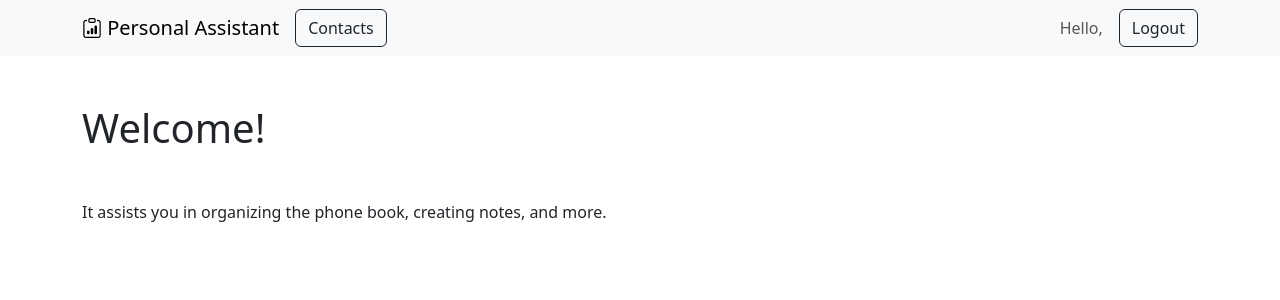
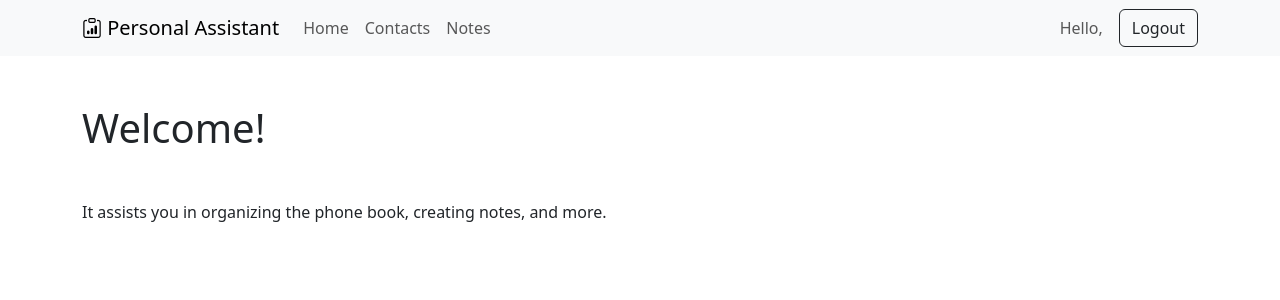
Before and after one commit to BIN0VA/Personal-Assistant, a Django app: template personal_assistant/pa_core/templates/pa_core/home.html in a window 1280 px wide. Shown: the top 300 px of the page. Run offline with Django 3.2, Linux system fonts and the light colour scheme; the template is opened without the code that fills it, so the values that code supplies are empty.

Commit message:
Issue #9: Add links to the main menu

```diff
--- a/personal_assistant/pa_core/templates/pa_core/home.html
+++ b/personal_assistant/pa_core/templates/pa_core/home.html
@@ -50,16 +50,33 @@
                         id="navbarSupportedContent"
                     >
                         <ul class="navbar-nav me-auto">
-                            <a
-                                class="
-                                    btn
-                                    btn-outline-dark
-                                    {% if request.path  == '/contacts/'%}active{% endif %}
-                                "
-                                href="{% url 'pa_contacts:main' %}"
-                            >
-                                Contacts
-                            </a>
+                            <li class="nav-item">
+                                <a
+                                    class="nav-link"
+                                    aria-current="page"
+                                    href="{% url 'pa_core:home' %}"
+                                >
+                                    Home
+                                </a>
+                            </li>
+                            <li class="nav-item">
+                                <a
+                                    class="nav-link"
+                                    aria-current="page"
+                                    href="{% url 'pa_contacts:main' %}"
+                                >
+                                    Contacts
+                                </a>
+                            </li>
+                            <li class="nav-item">
+                                <a
+                                    class="nav-link"
+                                    aria-current="page"
+                                    href="{% url 'pa_note:note' %}"
+                                >
+                                    Notes
+                                </a>
+                            </li>
                         </ul>
                         <span class="navbar-text">
                             Hello, {{ user.username }}
--- a/pyproject.toml
+++ b/pyproject.toml
@@ -1,6 +1,6 @@
 [tool.poetry]
 name = "personal-assistant"
-version = "0.6.0"
+version = "0.7.0"
 description = "It assists you in organizing the phone book, creating notes, and more."
 authors = [
     "Oleksandr Horbatiuk <oleksandr.v.horbatiuk@gmail.com>",
```
